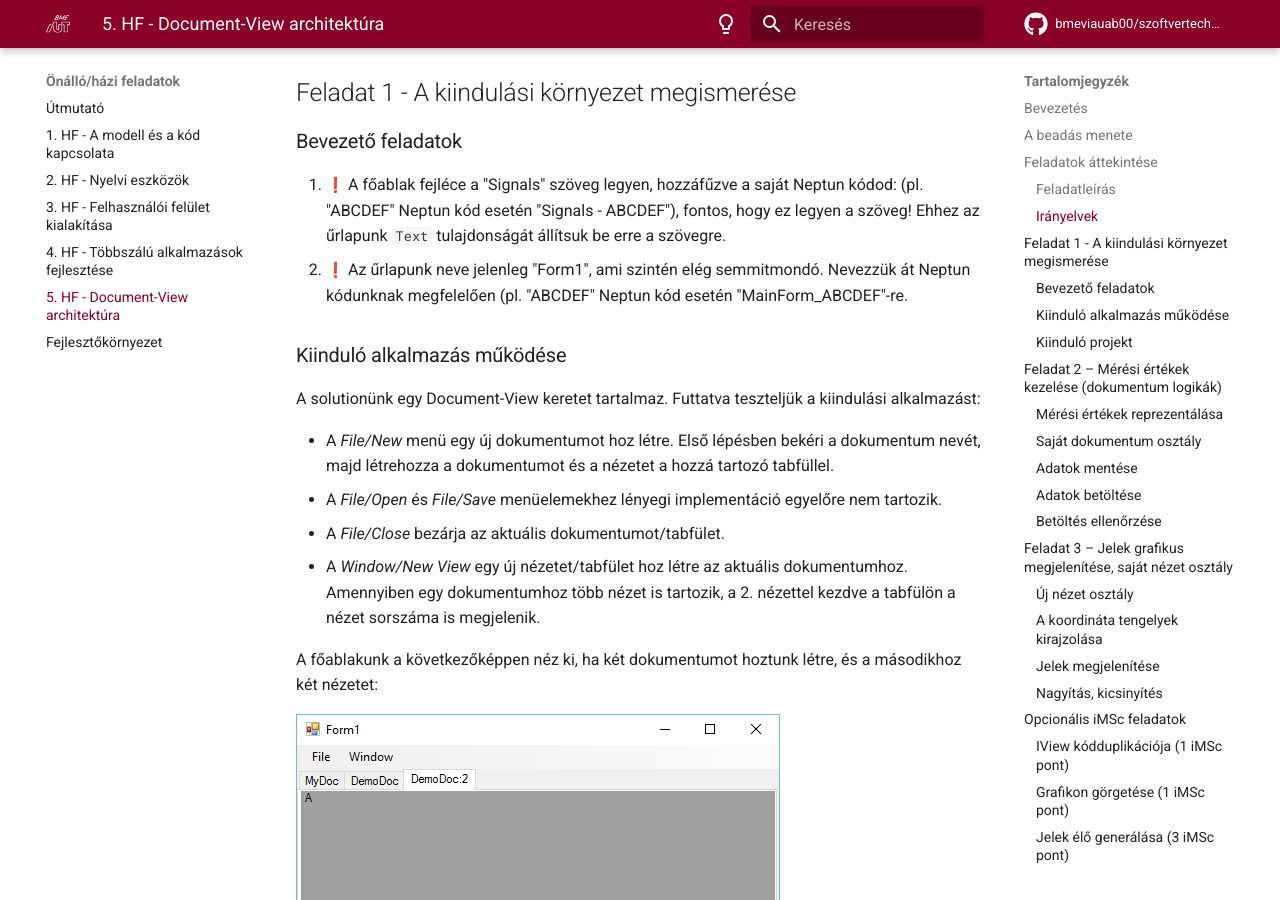
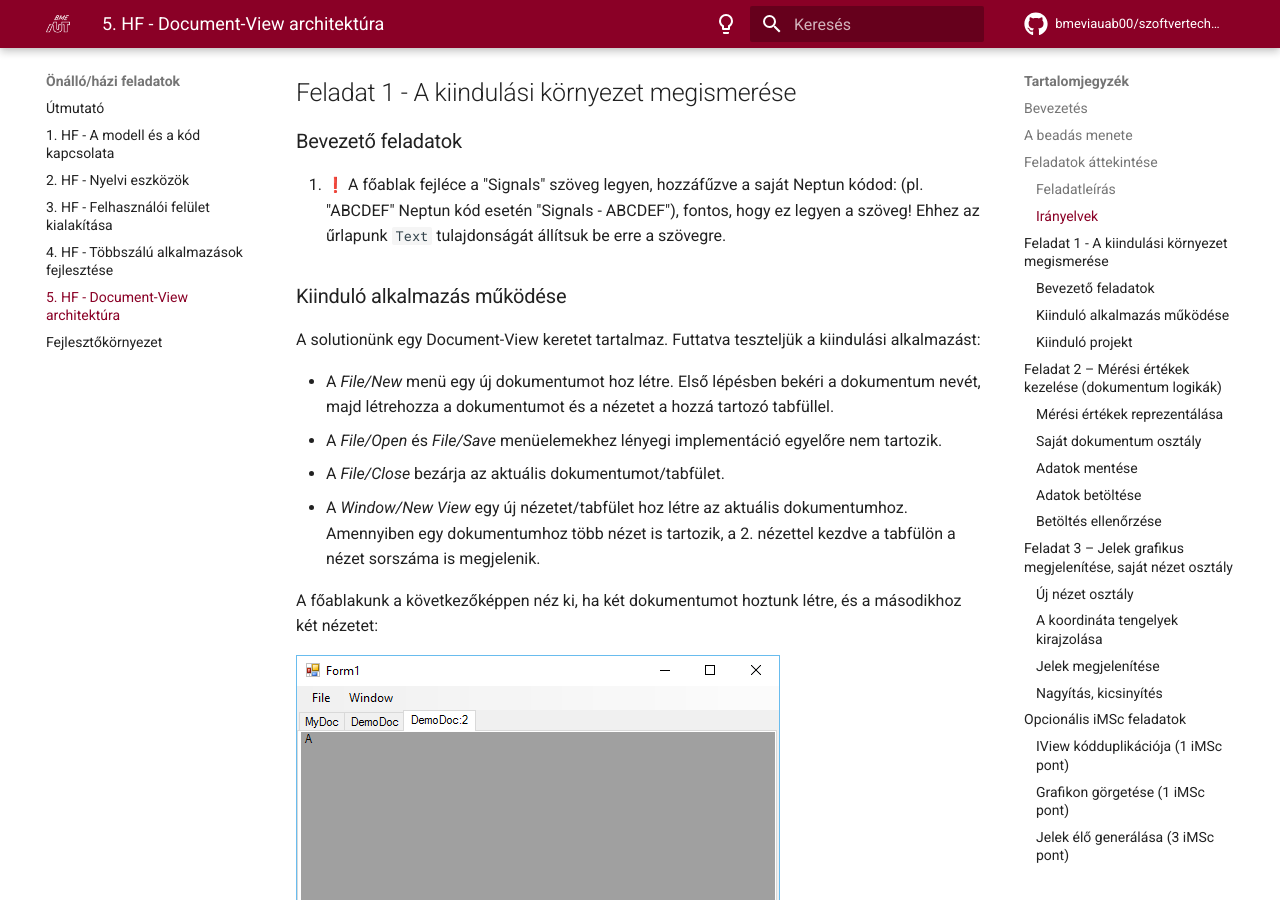
Before and after one commit to bmeviauab00/szoftvertechnikak, an MkDocs documentation site: the page built from docs/hazi/5-document-view-architectura/index.md, in a window 1280 px wide and 900 px high, scrolled down 2468 px. Built offline with MkDocs 1.6.1 and Material for MkDocs 9.7.7, drawn with Linux system fonts in a browser that asks for light colours; emoji names are drawn with the system emoji font; comment, search, counter and statistics services are not loaded.

Commit message:
HF5, űrlapot nem kell átnevezni

```diff
--- a/docs/hazi/5-document-view-architectura/index.md
+++ b/docs/hazi/5-document-view-architectura/index.md
@@ -65,7 +65,6 @@ public class MyClass
 ### Bevezető feladatok
 
 1. :exclamation: A főablak fejléce a "Signals" szöveg legyen, hozzáfűzve a saját Neptun kódod: (pl. "ABCDEF" Neptun kód esetén "Signals - ABCDEF"), fontos, hogy ez legyen a szöveg! Ehhez az űrlapunk `Text` tulajdonságát állítsuk be erre a szövegre.
-2. :exclamation: Az űrlapunk neve jelenleg "Form1", ami szintén elég semmitmondó. Nevezzük át Neptun kódunknak megfelelően (pl. "ABCDEF" Neptun kód esetén "MainForm_ABCDEF"-re.
 
 ### Kiinduló alkalmazás működése
 
```
